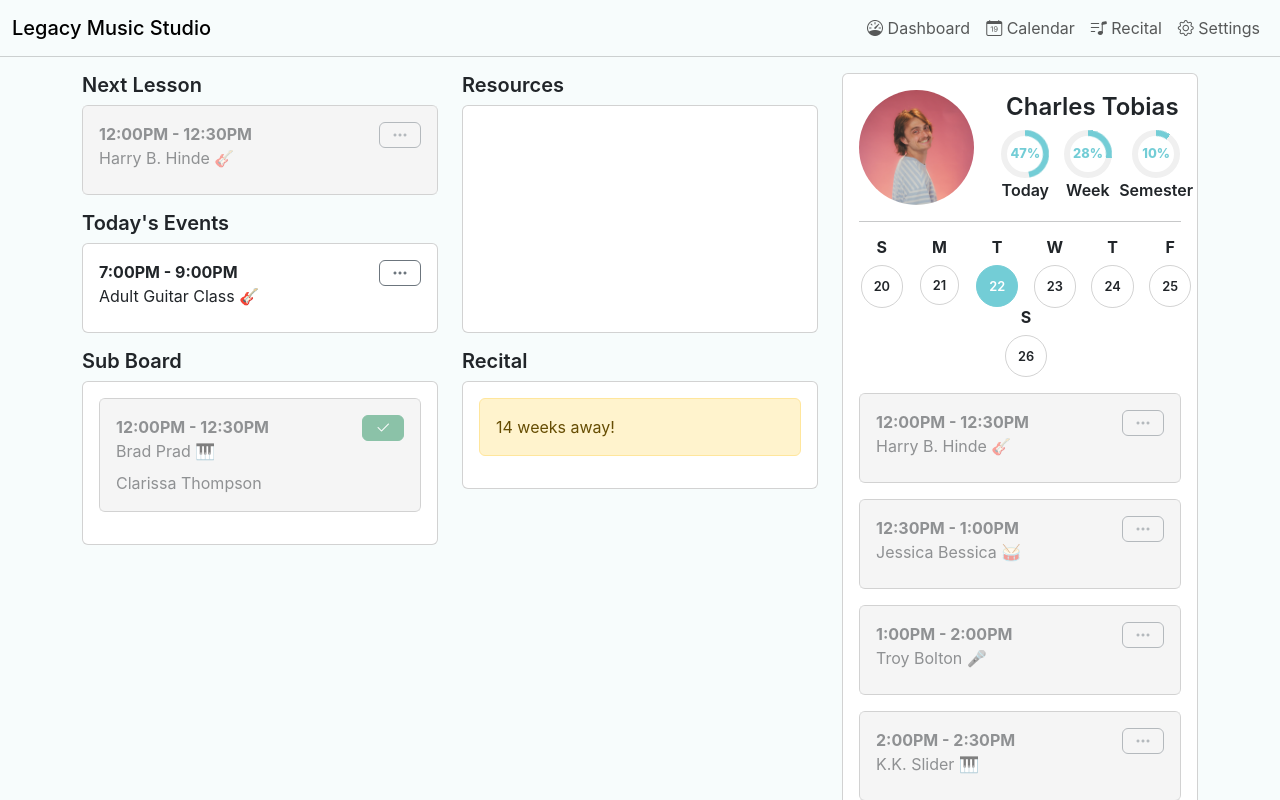
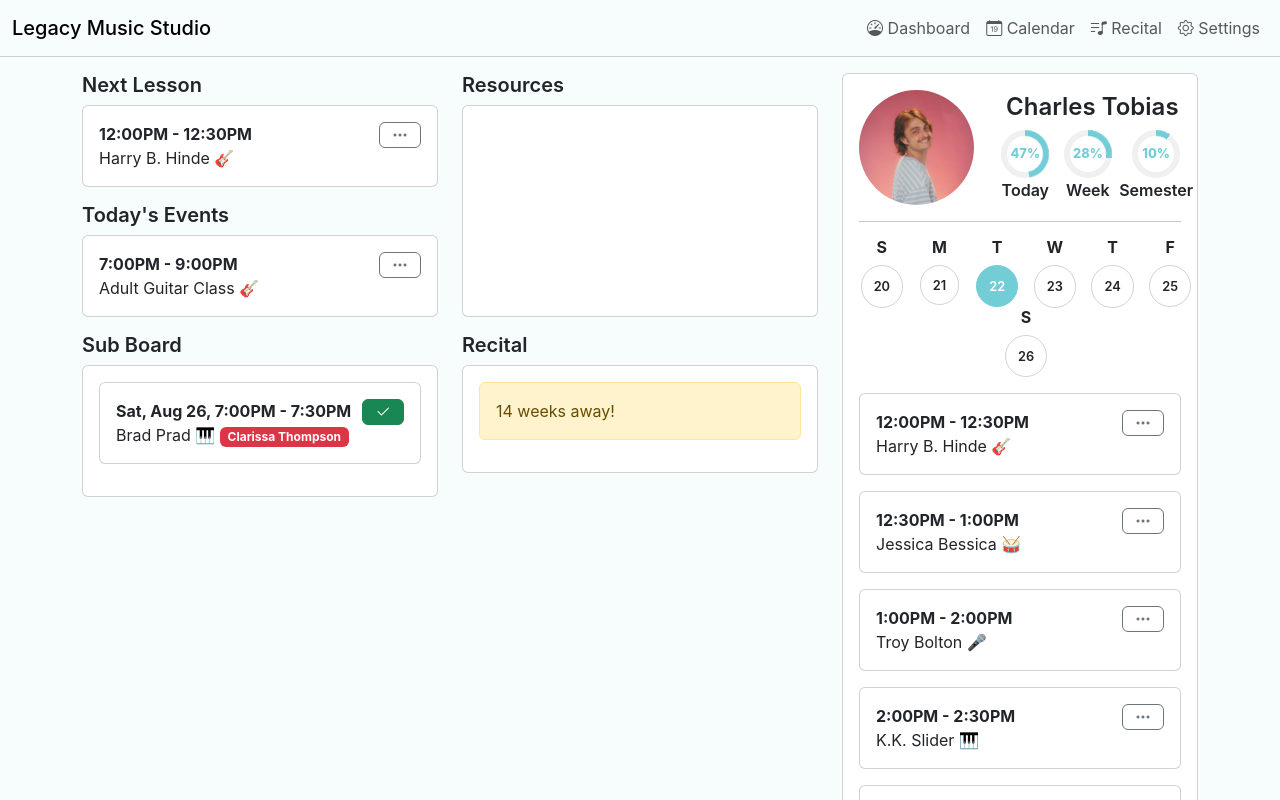
Before and after one commit to charlesmtobias/teacher-crm, a React (Create React App) app: page /dashboard in a window 1280 px wide. Shown: the top 800 px of the page. Built offline with nearby package versions, Linux system fonts and the light colour scheme; the HTML template or start-up script is replaced by a standard one.

Commit message:
edit sub list item display (teacher badge) & correct date comparison

```diff
--- a/src/components/Dashboard/Dashboard.js
+++ b/src/components/Dashboard/Dashboard.js
@@ -47,7 +47,7 @@ const upcomingLessons = [
 const subLessons = [{
   name: 'Brad Prad',
   teacherName: 'Clarissa Thompson',
-  startTime: '2023-08-26T12:00',
+  startTime: '2023-08-26T19:00',
   duration: 30,
   type: 'piano'
 }];
--- a/src/components/Lesson/Lesson.js
+++ b/src/components/Lesson/Lesson.js
@@ -11,19 +11,21 @@ const icon = {
   saxophone: '🎷'
 }
 
+const MONTHS = ['Jan', 'Feb', 'Mar', 'Apr', 'May', 'Jun', 'Jul', 'Aug', 'Sep', 'Oct', 'Nov', 'Dec'];
+const WEEKDAYS = ['Sun', 'Mon', 'Tue', 'Wed', 'Thu', 'Fri', 'Sat'];
+
 export function Lesson({lesson}) {
   const name = lesson.name;
   const startTime = new Date(lesson.startTime);
   const duration = lesson.duration;
   const type = lesson.type;
   const endTime = new Date(getEndTime(startTime, duration));
-  console.log(getEndTime(startTime, duration));
   return(
     <div className={`card mb-3`}>
       <div className={`card-body ${lessonStatus(startTime, duration)}`}>
         <span className='fw-bold'>{printTime(startTime)} - {printTime(endTime)} {timeWarning(startTime, duration)}</span>
         <button className={`btn btn-outline-secondary py-0`} style={{float: "right"}}><i className={`bi bi-three-dots`}></i></button><br />
-        <div className="card-title">{name} <span>{icon[type]}</span></div>
+       {name} {icon[type]}
       </div>
     </div>
   );
@@ -37,16 +39,17 @@ export function SubLesson({lesson}) {
   const type = lesson.type;
   const endTime = new Date(getEndTime(startTime, duration));
 
-  return(
-    <div className={`card mb-3`}>
-      <div className={`card-body ${lessonStatus(startTime, duration)}`}>
-        <span className='fw-bold'>{printTime(startTime)} - {printTime(endTime)} {timeWarning(startTime, duration)}</span>
-        <button className={`btn btn-success py-0`} style={{float: "right"}}><i className={`bi bi-check2`}></i></button><br />
-        <div className="card-title">{name} {icon[type]}</div>
-        {teacherName}
+  if(startTime.getTime() > new Date().getTime()) {
+    return(
+      <div className={`card mb-3`}>
+        <div className='card-body'>
+          <span className='fw-bold'>{WEEKDAYS[startTime.getDay()]}, {MONTHS[startTime.getMonth()]} {startTime.getDate()}, {printTime(startTime)} - {printTime(endTime)} {timeWarning(startTime, duration)}</span>
+          <button className={`btn btn-success py-0`} style={{float: "right"}}><i className={`bi bi-check2`}></i></button><br />
+          {name} {icon[type]} <span class="badge bg-danger">{teacherName}</span>
+        </div>
       </div>
-    </div>
-  );
+    );
+  }
 }
 
 export function Event({lesson}) {
@@ -61,7 +64,7 @@ export function Event({lesson}) {
       <div className={`card-body ${lessonStatus(startTime, duration)}`}>
         <span className='fw-bold'>{printTime(startTime)} - {printTime(endTime)} {timeWarning(startTime, duration)}</span>
         <button className={`btn btn-outline-secondary py-0`} style={{float: "right"}}><i className={`bi bi-three-dots`}></i></button><br />
-        <div className="card-title">{name} <span>{icon[type]}</span></div>
+        {name} {icon[type]}
       </div>
     </div>
   );
@@ -93,8 +96,9 @@ function timeWarning(startTime, duration) {
 }
 
 function lessonStatus(startTime, duration) {
-  const timeRemaining = getTimeRemaining(startTime);
-  if(timeRemaining < 0 && timeRemaining * -1 > duration)
+  const now = new Date();
+  const endTime = new Date(getEndTime(startTime, duration));
+  if(now.getTime() > endTime.getTime())
     return 'bg-expired';
 }
 
```
